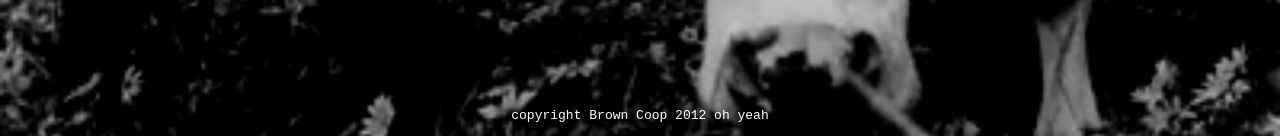
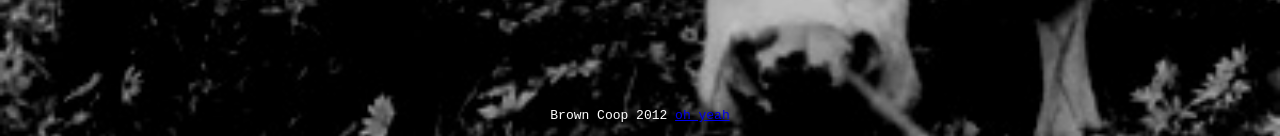
Before and after one commit to d136o/Brown-Coop-Online, a Jekyll site: the page built from index.html, in a window 1280 px wide. Shown: the part 764-900 px from the top of the page. Built offline with Jekyll 4.4.1, drawn with Linux system fonts in a browser that asks for light colours; Markdown is read by kramdown in place of the engine named in the settings.

Commit message:
renamed the repo. added footer link to repo.

```diff
--- a/_layouts/layout.html
+++ b/_layouts/layout.html
@@ -69,7 +69,7 @@
 
     <footer>
       <div class='footer_info'>
-      <p>copyright Brown Coop 2012 oh yeah</p>
+      <p>Brown Coop 2012 <a href="http://github.com/d136o/Brown-Coop-Online">oh yeah</a></p>
       </div>
     </footer>
 
```
Also changed, not shown: 1 other file.
